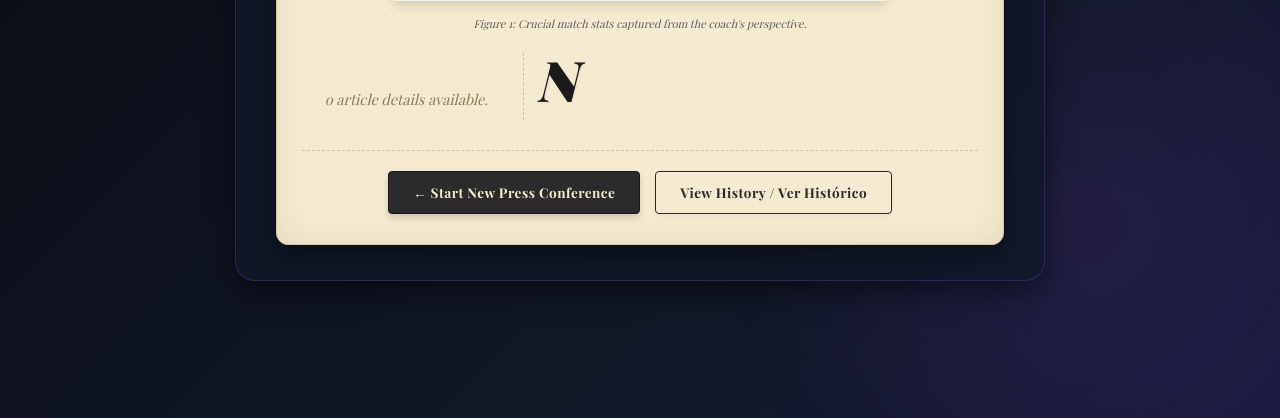
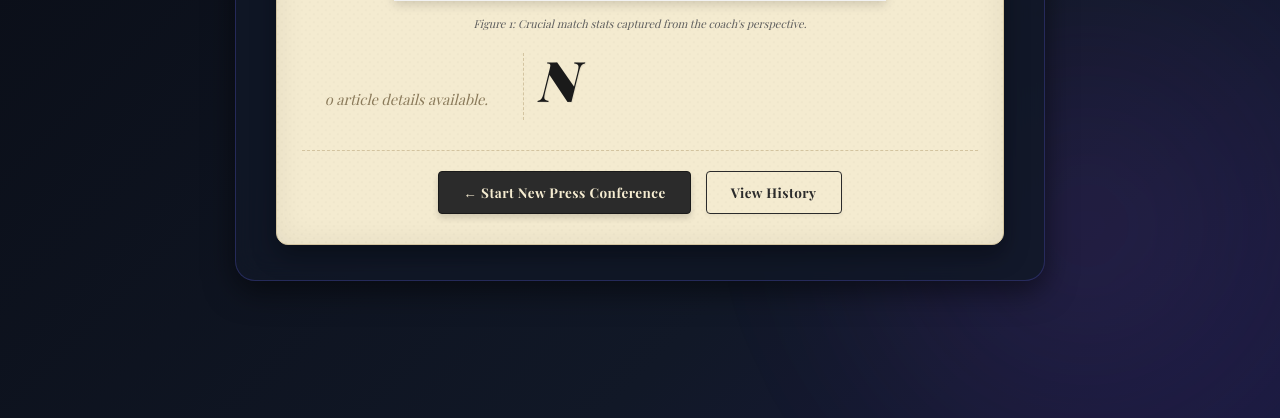
Before and after one commit to paivacarlos/fp-cs50, a Flask app: page /conference/1/newspaper in a window 1280 px wide; the page is wider, and only the part inside the window is pictured. Shown: the part 818-1236 px from the top of that part. Run offline with Flask 3, Linux system fonts and the light colour scheme; a user stored in the database is signed in; data comes from the database, SQL or seed files in the repository; some web fonts are replaced.

Commit message:
Adjust translation at newspapper page

```diff
--- a/templates/newspaper.html
+++ b/templates/newspaper.html
@@ -45,7 +45,8 @@
     {% if conference.screenshot_path %}
     <figure class="newspaper-image-container">
         <img class="newspaper-image vintage-filter" src="{{ conference.screenshot_path }}" alt="Match Screenshot">
-        <figcaption class="newspaper-image-caption">Figure 1: Crucial match stats captured from the coach's perspective.</figcaption>
+        <figcaption class="newspaper-image-caption">Figure 1: Crucial match stats captured from the coach's perspective.
+        </figcaption>
     </figure>
     {% endif %}
 
@@ -63,9 +64,10 @@
     </div>
 
     <!-- Link para retornar ao Dashboard principal -->
-    <div class="newspaper-actions" style="display: flex; gap: 15px; justify-content: center; align-items: center; flex-wrap: wrap;">
+    <div class="newspaper-actions"
+        style="display: flex; gap: 15px; justify-content: center; align-items: center; flex-wrap: wrap;">
         <a href="/setup" class="btn-new-conference">← Start New Press Conference</a>
-        <a href="/history" class="btn-view-history">View History / Ver Histórico</a>
+        <a href="/history" class="btn-view-history">View History</a>
     </div>
 </article>
 {% endblock %}
```
Lines whose indentation alone changed are shown as unchanged.
